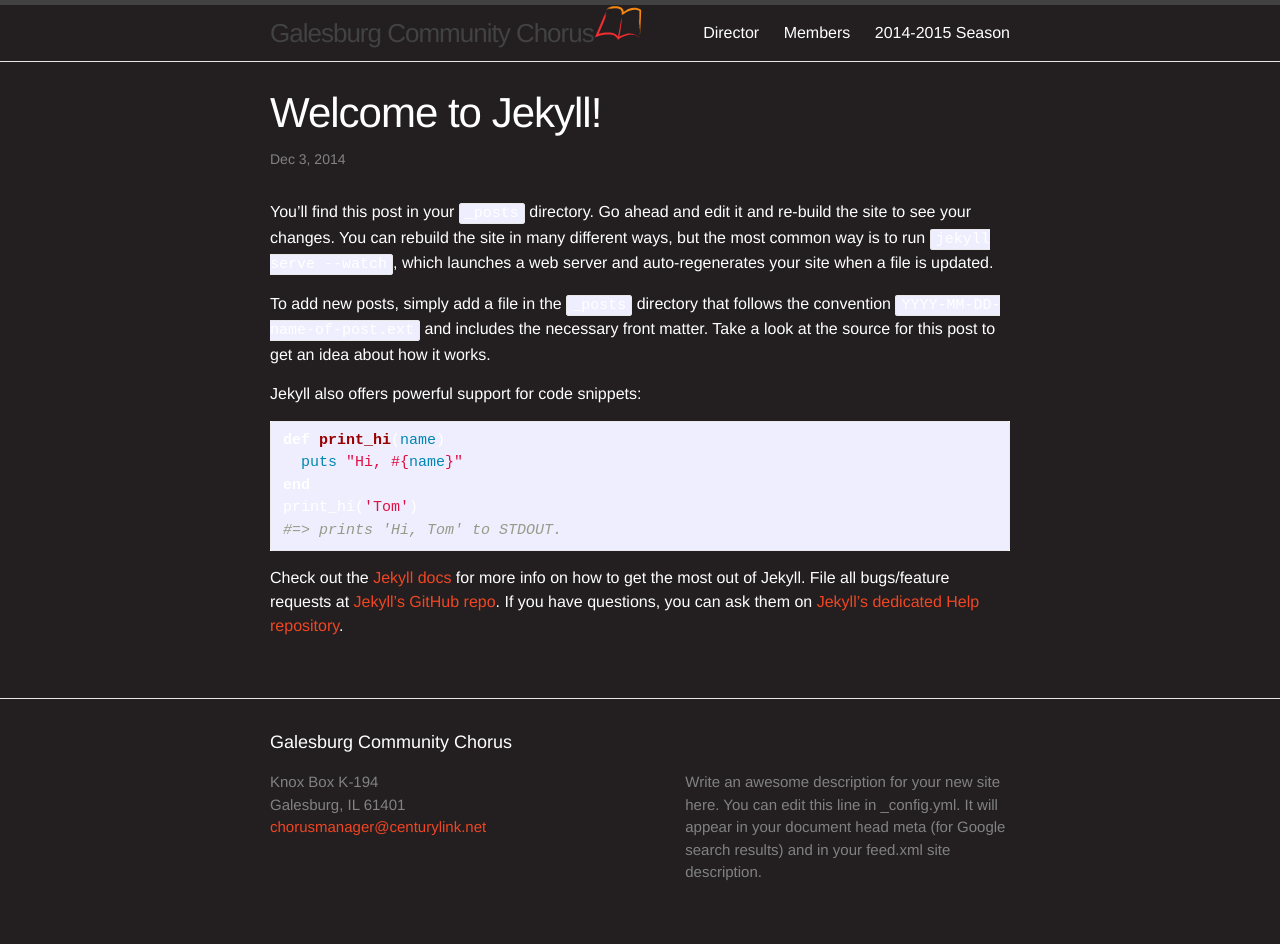
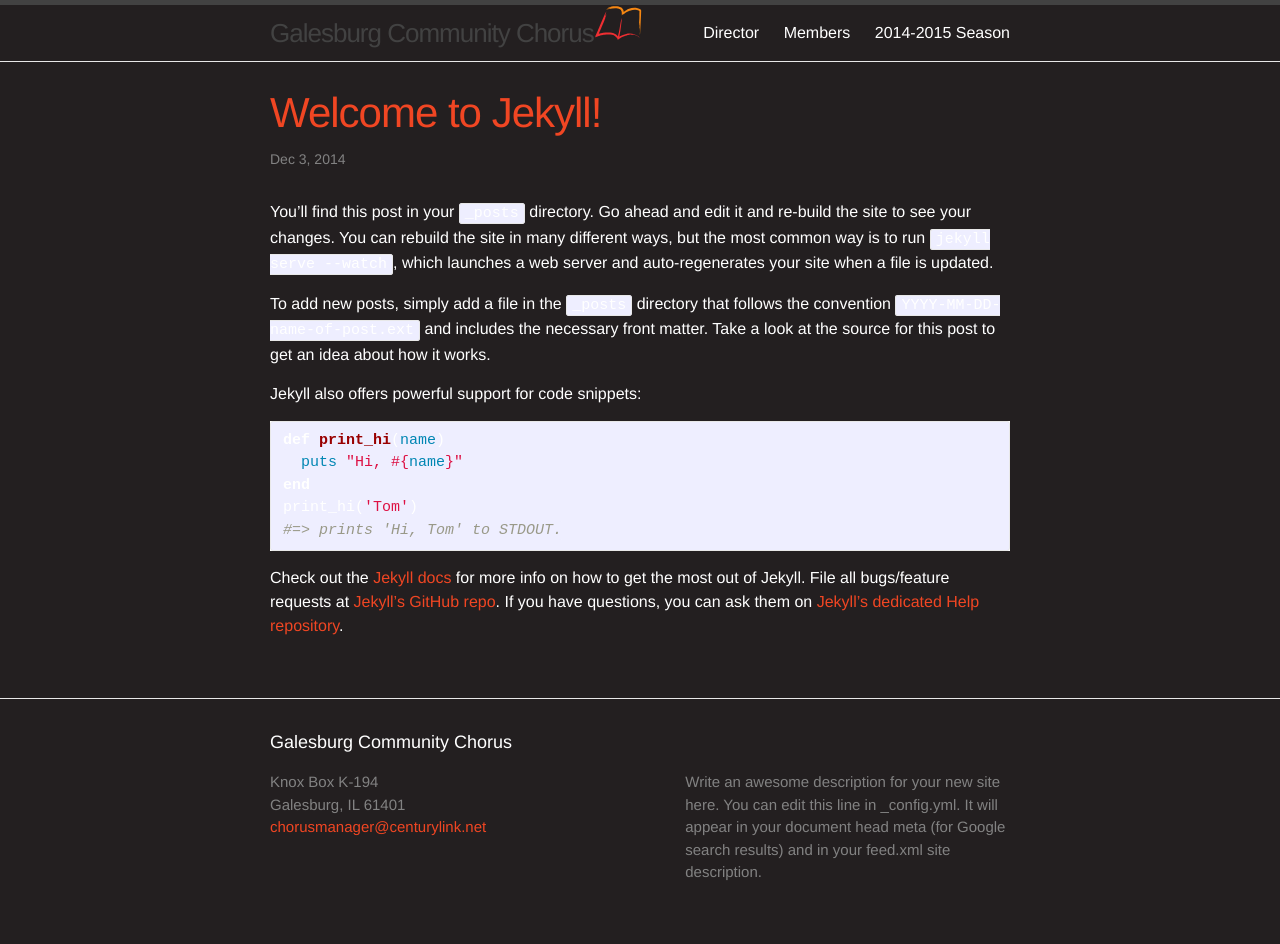
Before and after one commit to galesburgchorus/galesburgchorus.github.io, a Jekyll site: the page built from _posts/2014-12-03-welcome-to-jekyll.markdown, in a window 1280 px wide. Built offline with Jekyll 4.4.1, drawn with Linux system fonts in a browser that asks for light colours.

Commit message:
Updated _base.scss

```diff
--- a/_sass/_base.scss
+++ b/_sass/_base.scss
@@ -81,6 +81,10 @@ li {
  */
 h1, h2, h3, h4, h5, h6 {
     font-weight: 300;
+}
+
+h1 {
+	color: $brand-color;
 }
 
 
```
